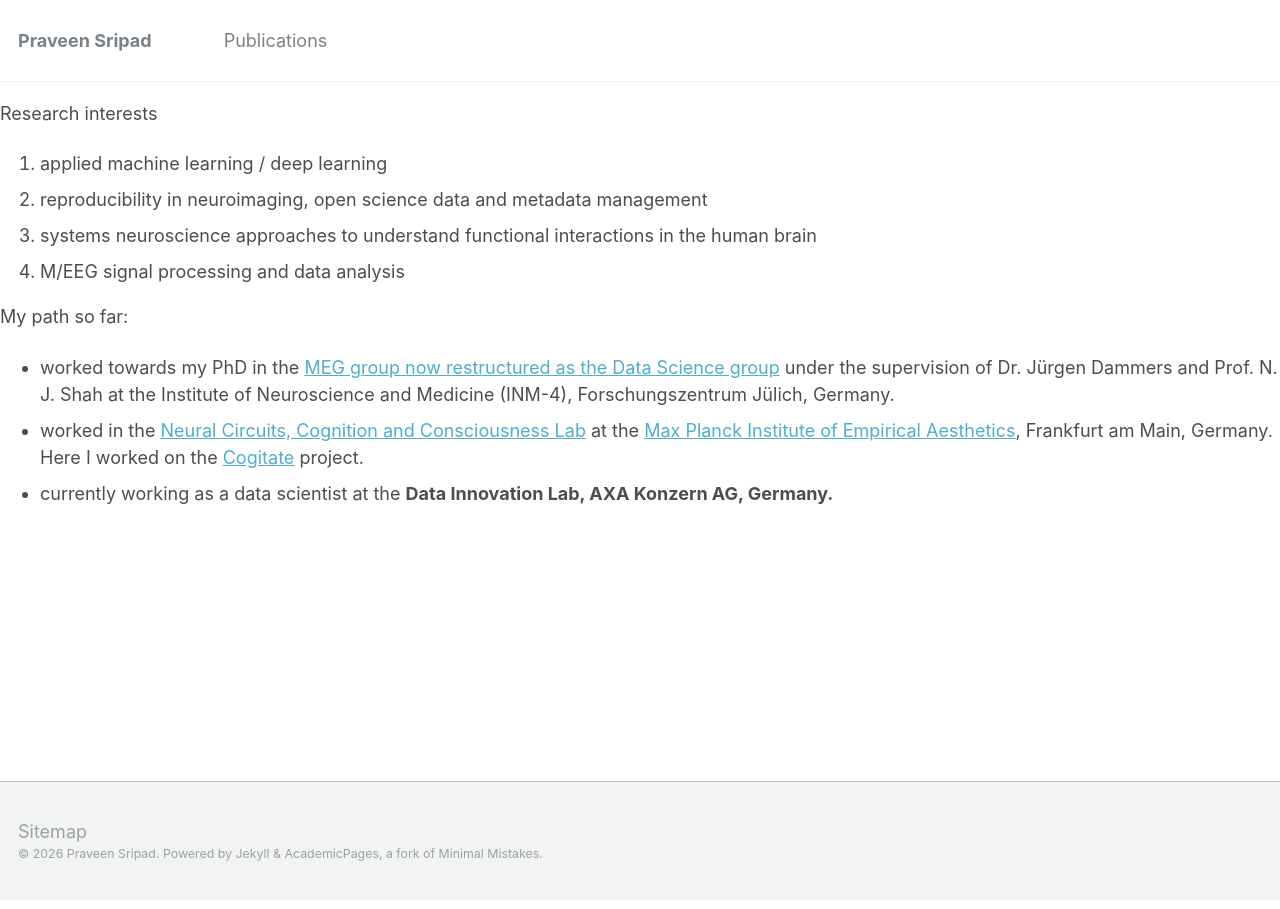
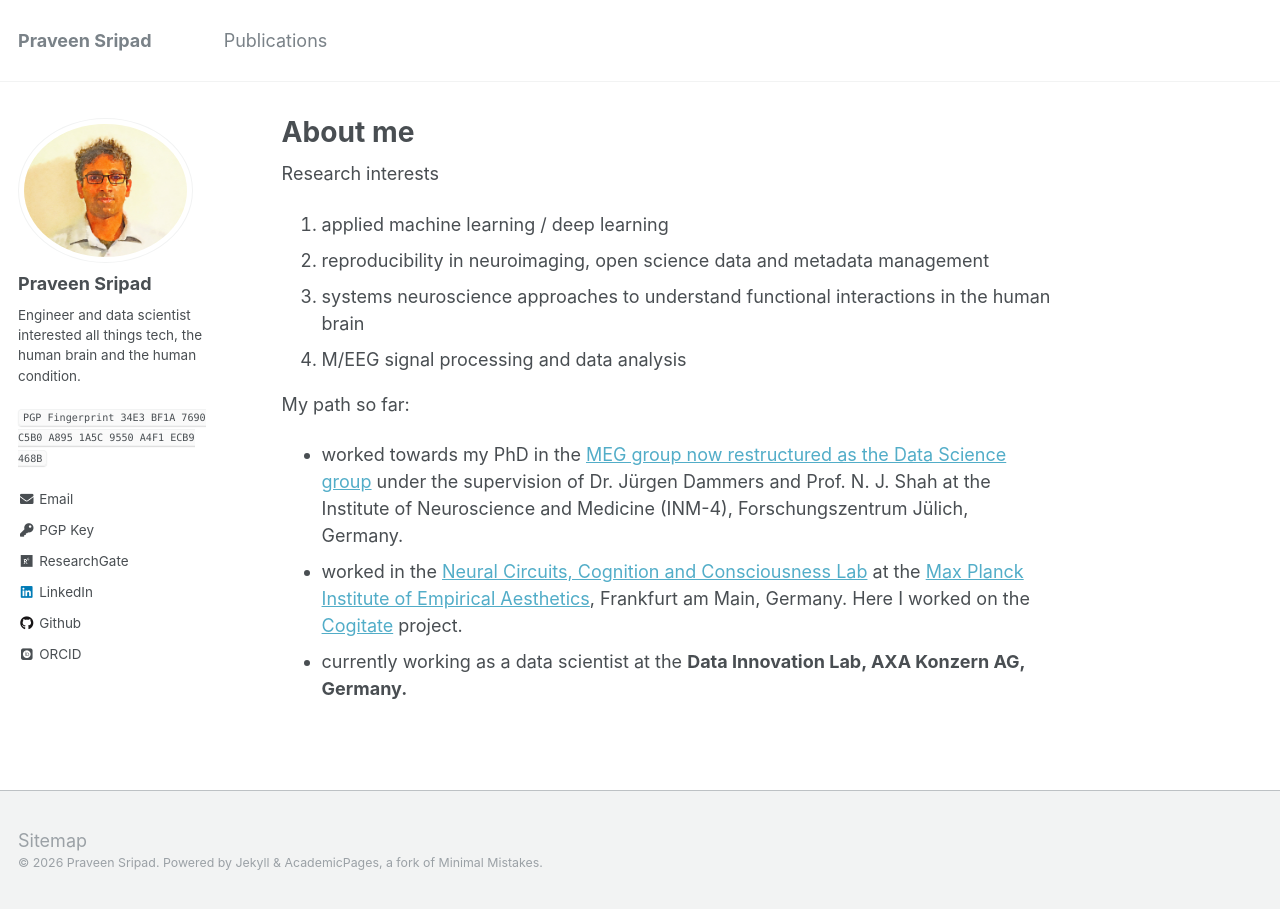
Before and after one commit to pravsripad/pravsripad.github.io, a Jekyll site: the page built from _pages/about.md, in a window 1280 px wide. Built offline with Jekyll 4.4.1, drawn with Linux system fonts in a browser that asks for light colours; some web fonts are replaced; our own code applies the rules of GitHub Pages for plain Markdown files; some of the changed lines change nothing that is shown.

Commit message:
Formatting

```diff
--- a/_config.yml
+++ b/_config.yml
@@ -134,12 +134,12 @@ defaults:
   #     share: false
   #     related: false
   # _pages
-  # - scope:
-  #     path: ""
-  #     type: pages
-  #   values:
-  #     layout: single
-  #     author_profile: true
+  - scope:
+      path: ""
+      type: pages
+    values:
+      layout: single
+      author_profile: true
   # _teaching
   # - scope:
   #     path: ""
```
